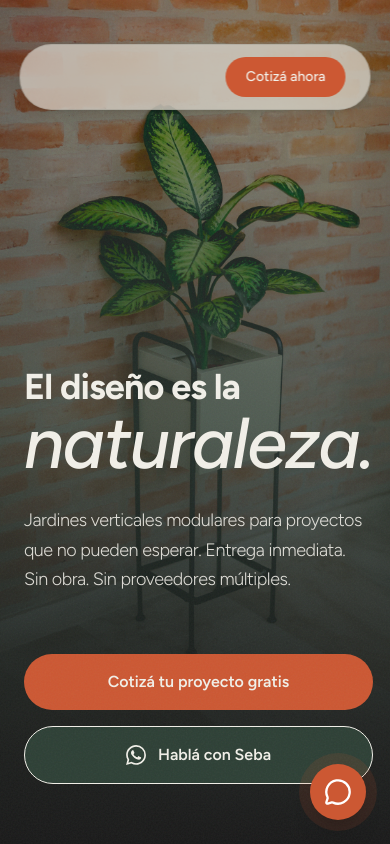
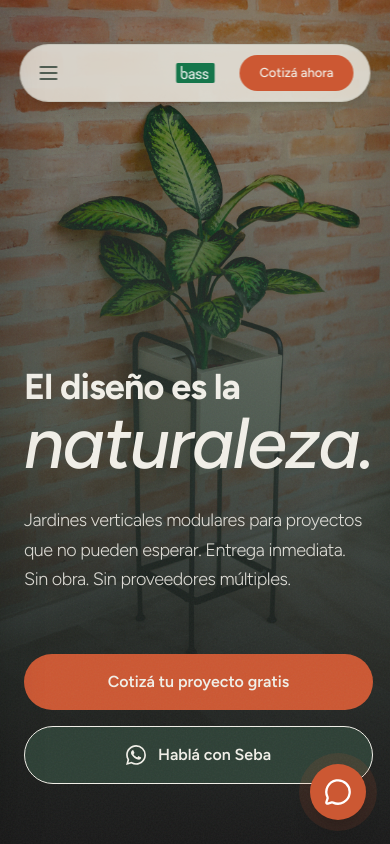
Before and after one commit to tomogarat/bass-objetos-landing, a React (Vite) app: page / in a window 390 px wide. Shown: the top 844 px of the page. Built offline with nearby package versions, Linux system fonts and the light colour scheme.

Commit message:
feat: Implement mobile navigation drawer, refactor desktop navbar, and enhance iframe scrolling, site branding, and base styles.

```diff
--- a/index.html
+++ b/index.html
@@ -1,13 +1,16 @@
 <!doctype html>
 <html lang="en">
+
 <head>
   <meta charset="UTF-8" />
-    <link rel="icon" type="image/svg+xml" href="/vite.svg" />
+  <link rel="icon" type="image/jpg" href="/logo.jpg" />
   <meta name="viewport" content="width=device-width, initial-scale=1.0" />
-    <title>bass-objetos-landing</title>
+  <title>Bass Objetos</title>
 </head>
+
 <body>
   <div id="root"></div>
   <script type="module" src="/src/main.jsx"></script>
 </body>
+
 </html>
--- a/src/components/Footer.jsx
+++ b/src/components/Footer.jsx
@@ -3,7 +3,7 @@ export default function Footer() {
     const wppUrl = `https://wa.me/5491130612030?text=${encodeURIComponent(message)}`;
 
     return (
-        <footer className="bg-charcoal text-cream pt-20 pb-10 px-6 md:px-16 rounded-t-[4rem] relative overflow-hidden z-20 border-t border-[rgba(255,255,255,0.05)]">
+        <footer className="bg-charcoal text-cream pt-20 pb-10 px-6 md:px-16 rounded-t-[4rem] md:rounded-t-none relative overflow-hidden z-20 border-t border-[rgba(255,255,255,0.05)]">
             <div className="max-w-7xl mx-auto flex flex-col">
 
                 <div className="flex flex-col md:flex-row justify-between items-start md:items-end gap-12 mb-20">
--- a/src/components/LeadCapture.jsx
+++ b/src/components/LeadCapture.jsx
@@ -57,8 +57,8 @@ export default function LeadCapture() {
                 {/* Fixed height used to stop white spacing. The form natively scrolls inside if needed. */}
                 <div className="w-full bg-white p-0 md:p-8 rounded-none md:rounded-[2.5rem] h-[1050px] md:h-[1150px] relative flex flex-col overflow-hidden w-full m-0">
                     <div
-                        className="w-full h-full flex-1"
-                        dangerouslySetInnerHTML={{ __html: iframeHTML }}
+                        className="w-full h-full flex-1 [&>iframe]:overflow-hidden [&>iframe]:touch-pan-y"
+                        dangerouslySetInnerHTML={{ __html: iframeHTML.replace('scrolling="auto"', 'scrolling="no"') }}
                     />
                 </div>
             </div>
--- a/src/components/Navbar.jsx
+++ b/src/components/Navbar.jsx
@@ -1,48 +1,149 @@
 import { useEffect, useRef, useState } from 'react';
+import { createPortal } from 'react-dom';
 import { cn } from '../lib/utils';
 import gsap from 'gsap';
 import { ScrollTrigger } from 'gsap/ScrollTrigger';
 
 gsap.registerPlugin(ScrollTrigger);
 
+function DesktopNavbar() {
+    return (
+        <div className="hidden md:flex items-center gap-8 font-sans text-moss/80 font-medium text-sm">
+            <a href="#nosotros" className="hover:text-moss transition-colors">Nosotros</a>
+            <a href="#como-funciona" className="hover:text-moss transition-colors">Cómo funciona</a>
+            <a href="#proyectos" className="hover:text-moss transition-colors">Proyectos</a>
+        </div>
+    );
+}
+
+function MobileNavbar() {
+    const [isOpen, setIsOpen] = useState(false);
+
+    useEffect(() => {
+        if (isOpen) {
+            document.body.style.overflow = 'hidden';
+        } else {
+            document.body.style.overflow = '';
+        }
+        return () => {
+            document.body.style.overflow = '';
+        };
+    }, [isOpen]);
+
+    const drawerContent = (
+        <div className="md:hidden">
+            {/* Backdrop */}
+            <div
+                className={cn(
+                    "fixed inset-0 bg-charcoal/40 backdrop-blur-sm z-[100] transition-opacity duration-300",
+                    isOpen ? "opacity-100 pointer-events-auto" : "opacity-0 pointer-events-none"
+                )}
+                onClick={() => setIsOpen(false)}
+            />
+
+            {/* Drawer */}
+            <div
+                className={cn(
+                    "fixed top-0 left-0 h-[100dvh] w-[80%] max-w-sm bg-[#F2F0E9] z-[101] p-6 flex flex-col transition-transform duration-500 ease-[cubic-bezier(0.25,1,0.5,1)] shadow-2xl overflow-y-auto",
+                    isOpen ? "translate-x-0" : "-translate-x-full"
+                )}
+            >
+                <div className="flex justify-between items-center mb-12">
+                    <img src="/logo.jpg" alt="Bass Objetos" className="h-8 w-auto mix-blend-multiply rounded-md" />
+                    <button
+                        onClick={() => setIsOpen(false)}
+                        className="p-2 -mr-2 text-moss/80 hover:text-moss bg-black/5 rounded-full transition-colors"
+                        aria-label="Cerrar Menu"
+                    >
+                        <svg xmlns="http://www.w3.org/2000/svg" width="20" height="20" viewBox="0 0 24 24" fill="none" stroke="currentColor" strokeWidth="2" strokeLinecap="round" strokeLinejoin="round"><path d="M18 6 6 18" /><path d="m6 6 12 12" /></svg>
+                    </button>
+                </div>
+
+                <div className="flex flex-col gap-6 text-2xl font-outfit text-charcoal tracking-tight mt-4">
+                    <a href="#nosotros" onClick={() => setIsOpen(false)} className="hover:text-clay transition-colors hover:translate-x-2 transform duration-300 border-b border-black/5 pb-6">Nosotros</a>
+                    <a href="#como-funciona" onClick={() => setIsOpen(false)} className="hover:text-clay transition-colors hover:translate-x-2 transform duration-300 border-b border-black/5 pb-6">Cómo funciona</a>
+                    <a href="#proyectos" onClick={() => setIsOpen(false)} className="hover:text-clay transition-colors hover:translate-x-2 transform duration-300 border-b border-black/5 pb-6">Proyectos</a>
+                </div>
+
+                <div className="mt-auto pt-8">
+                    <a
+                        href="#cotizar"
+                        onClick={() => setIsOpen(false)}
+                        className="flex justify-center items-center w-full px-5 py-4 bg-clay text-cream rounded-[2rem] font-sans font-medium text-lg transition-transform hover:scale-[1.02]"
+                    >
+                        Cotizá ahora
+                    </a>
+                </div>
+            </div>
+        </div>
+    );
+
+    return (
+        <div className="md:hidden flex items-center shrink-0">
+            <button
+                onClick={() => setIsOpen(true)}
+                className="p-2 -ml-2 text-moss/80 hover:text-moss transition-colors"
+                aria-label="Abrir Menu"
+            >
+                <svg xmlns="http://www.w3.org/2000/svg" width="24" height="24" viewBox="0 0 24 24" fill="none" stroke="currentColor" strokeWidth="2" strokeLinecap="round" strokeLinejoin="round"><line x1="4" x2="20" y1="12" y2="12" /><line x1="4" x2="20" y1="6" y2="6" /><line x1="4" x2="20" y1="18" y2="18" /></svg>
+            </button>
+            {createPortal(drawerContent, document.body)}
+        </div>
+    );
+}
+
 export default function Navbar() {
     const navRef = useRef(null);
+    const logoRef = useRef(null);
 
     useEffect(() => {
-        // Initial entrance animation
+        // Initial entrance animation applies to the entire header wrapper (or pill specifically)
         gsap.from(navRef.current, {
             y: 20,
             duration: 1.5,
             ease: 'power3.out',
             delay: 0.5
         });
+
+        // Initial entrance animation for desktop logo
+        gsap.from(logoRef.current, {
+            y: 20,
+            duration: 1.5,
+            ease: 'power3.out',
+            delay: 0.4
+        });
     }, []);
 
     return (
         <>
-            {/* <div className="shrink-0 absolute ">
-                <img src="/logo.jpg" alt="Bass Objetos" className="h-10 md:h-12 w-auto object-contain rounded-lg" />
-            </div> */}
+            {/* Desktop Logo (Completely outside and Fixed to viewport) */}
+            <div ref={logoRef} className="hidden md:flex absolute fixed left-8 lg:left-12 top-8 lg:top-10 z-[60] h-8 lg:h-10 items-center">
+                <a href="#" className="h-full flex hover:opacity-80 transition-opacity" aria-label="Inicio">
+                    <img src="/logo.jpg" alt="Bass Objetos" className="h-[120%] lg:h-[130%] w-auto mix-blend-multiply opacity-90 rounded-sm -mt-2" />
+                </a>
+            </div>
+
             <nav
                 ref={navRef}
                 className={cn(
                     "fixed top-6 left-1/2 -translate-x-1/2 z-50 flex items-center justify-between",
-                    "px-6 py-3 rounded-[2rem] w-[90%] md:w-auto md:min-w-[700px] transition-all duration-500",
-                    "bg-[#F2F0E9]/60 backdrop-blur-xl border border-moss/10 shadow-lg"
+                    "px-4 md:px-6 py-2 md:py-3 rounded-[2rem] w-[90%] md:w-auto md:min-w-[700px] transition-all duration-500",
+                    "bg-[#F2F0E9]/80 md:bg-[#F2F0E9]/60 backdrop-blur-xl border border-moss/10 shadow-lg"
                 )}
             >
-                <div className="hidden md:flex items-center gap-8 font-sans text-moss/80 font-medium text-sm">
-                    <a href="#nosotros" className="hover:text-moss transition-colors">Nosotros</a>
-                    <a href="#como-funciona" className="hover:text-moss transition-colors">Cómo funciona</a>
-                    <a href="#proyectos" className="hover:text-moss transition-colors">Proyectos</a>
+                <MobileNavbar />
+                <DesktopNavbar />
+
+                {/* Mobile center logo */}
+                <div className="absolute left-1/2 top-1/2 -translate-x-1/2 -translate-y-1/2 md:hidden pointer-events-none">
+                    <img src="/logo.jpg" alt="Bass Objetos" className="h-5 w-auto mix-blend-multiply opacity-90 rounded-sm" />
                 </div>
-
 
                 <a
                     href="#cotizar"
                     className={cn(
-                        "ml-auto px-5 py-2.5 bg-clay text-cream rounded-[2rem] font-sans font-medium text-sm",
-                        "overflow-hidden relative group transition-transform duration-300 hover:scale-[1.03]"
+                        "ml-auto px-5 py-2 md:py-2.5 bg-clay text-cream rounded-[2rem] font-sans font-medium text-[13px] md:text-sm",
+                        "overflow-hidden relative group transition-transform duration-300 hover:scale-[1.03] shrink-0 whitespace-nowrap"
                     )}
                 >
                     <span className="relative z-10 flex items-center gap-2">
--- a/src/index.css
+++ b/src/index.css
@@ -12,6 +12,11 @@
     -moz-osx-font-smoothing: grayscale;
   }
 
+  body {
+    background-color: #fff;
+    color: theme('colors.charcoal');
+  }
+
 }
 
 @layer utilities {
```
Lines whose indentation alone changed are shown as unchanged.
